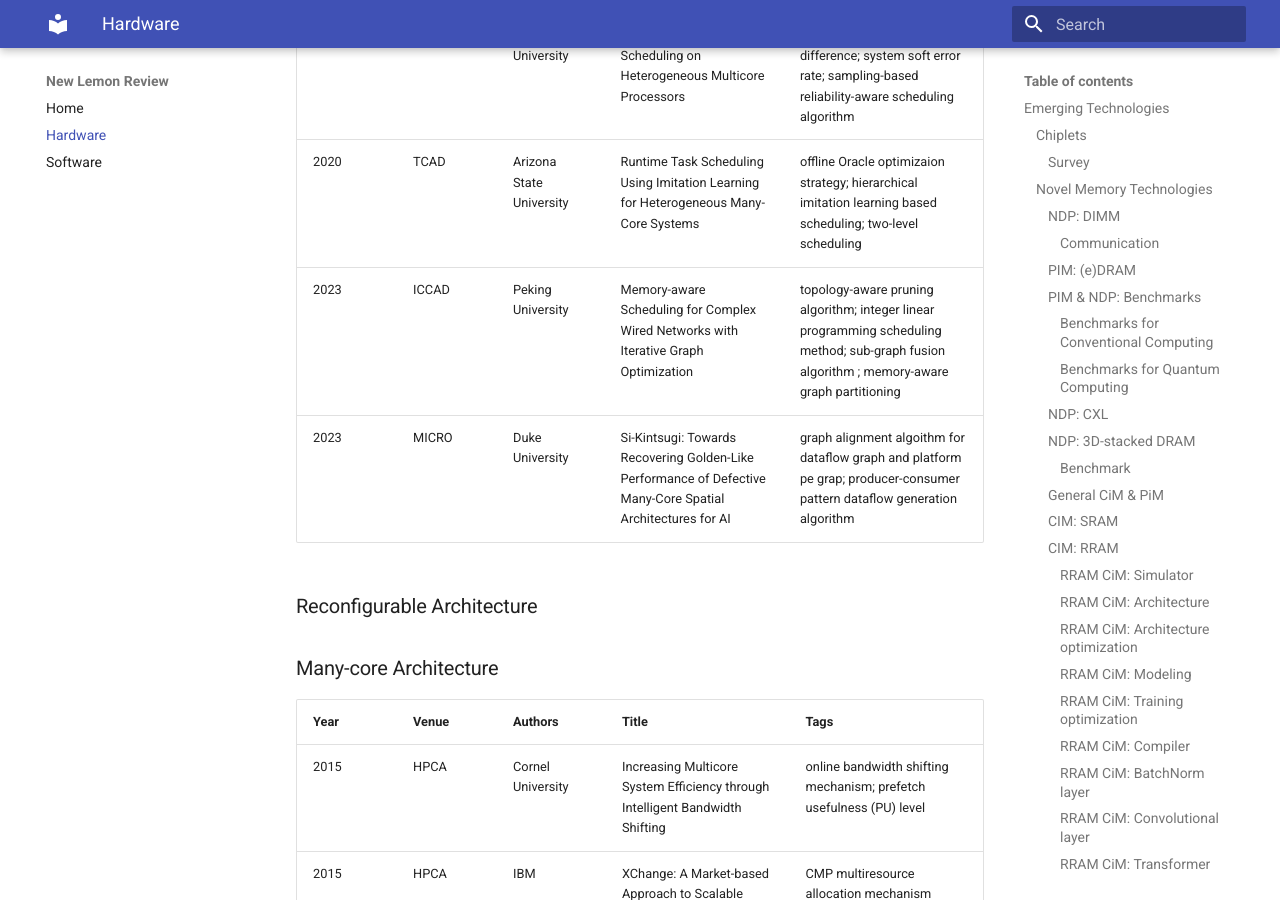
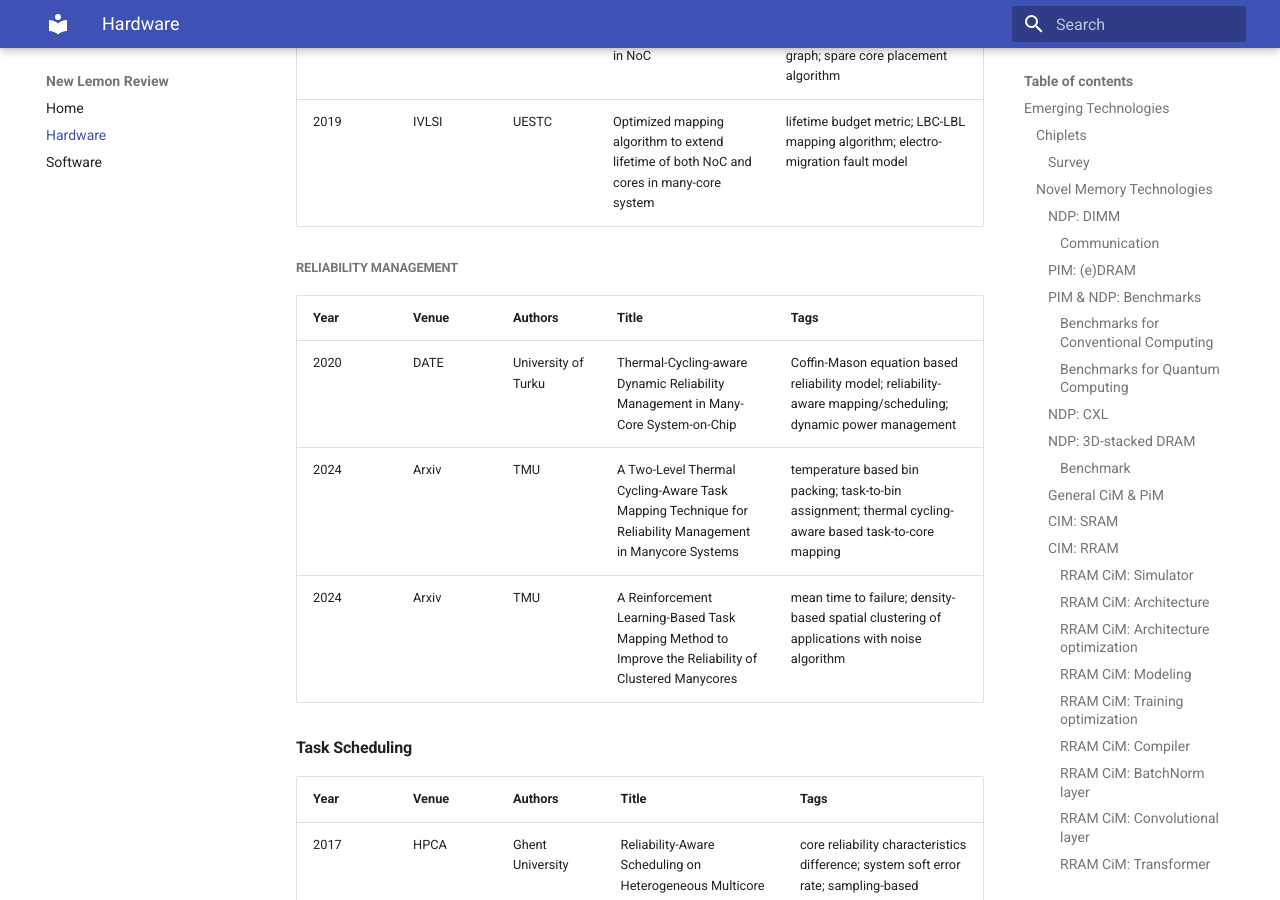
Before and after one commit to pku-lemonade/review, an MkDocs documentation site: the page built from docs/Hardware.md, in a window 1280 px wide and 900 px high, scrolled down 25069 px. Built offline with MkDocs 1.6.1 and Material for MkDocs 9.7.7, drawn with Linux system fonts in a browser that asks for light colours; some of the changed text lies outside the part shown.

Commit message:
Add papers about reliability management on manycore system and performance variation in HPC system. (#33)
* Add papers about physical effects on hardware performance.

* Add papers about fault tolerant memory architecture.

* Add papers about performance variation in HPC system.

---------

Co-authored-by: Feiyang Wu <42094053+jayfeather9@users.noreply.github.com>

```diff
--- a/docs/Hardware.md
+++ b/docs/Hardware.md
@@ -264,6 +264,14 @@
 | 2023 | HPCA | Tsinghua University | Baryon: Efficient Hybrid Memory Management with Compression and Sub-Blocking | stage area and selective commit for stable block; dual-format metadata scheme; cacheline-aligned compression and two-level replacements |
 | 2024 | SC | Tsinghua University | Hydrogen: Contention-Aware Hybrid Memory for Heterogeneous CPU-GPU Architectures | fast memory decoupled partitioning; token-based slow memory migration; epoch-based sampling method; consistent hashing based reconfiguration |
 
+#### Fault-Tolerant Architecture
+
+| Year | Venue | Authors | Title | Tags |
+|-|-|-|-|-|
+| 2009 | ICCD | NUS | The Salvage Cache: A fault-tolerant cache architecture for next-generation memory technologies | fault-bit protection for divisions; victim map based division replacement |
+| 2011 | CASES | UCSD | FFT-Cache: A Flexible Fault-Tolerant Cache Architecture for Ultra Low Voltage Operation | flexible defect map for faulty block; FDM configuration algorithm; non-functional lines minimization |
+
+
 #### Prefetcher
 
 ##### LLM Inference Prefetching
@@ -385,6 +393,14 @@
 | 2017 | SC | NIT | High-performance and energy-efficient fault-tolerance core mapping in NoC | weighted communication energy; placing unmapped vertices region; application core graph; spare core placement algorithm |
 | 2019 | IVLSI | UESTC | Optimized mapping algorithm to extend lifetime of both NoC and cores in many-core system | lifetime budget metric; LBC-LBL mapping algorithm; electro-migration fault model |
 
+##### Reliability Management
+
+| Year | Venue | Authors | Title | Tags |
+|-|-|-|-|-|
+| 2020 | DATE | University of Turku | Thermal-Cycling-aware Dynamic Reliability Management in Many-Core System-on-Chip | Coffin-Mason equation based reliability model; reliability-aware mapping/scheduling; dynamic power management |
+| 2024 | Arxiv | TMU | A Two-Level Thermal Cycling-Aware Task Mapping Technique for Reliability Management in Manycore Systems | temperature based bin packing; task-to-bin assignment; thermal cycling-aware based task-to-core mapping |
+| 2024 | Arxiv | TMU | A Reinforcement Learning-Based Task Mapping Method to Improve the Reliability of Clustered Manycores | mean time to failure; density-based spatial clustering of applications with noise algorithm |
+
 #### Task Scheduling
 
 | Year | Venue | Authors | Title | Tags |
@@ -467,6 +483,13 @@
 | 2022 | ASPLOS | NC State | ValueExpert: Exploring Value Patterns in GPU-accelerated Applications value-related inefficiencies | data value pattern recoginition; value flow graph; parallel intervals merging algorithm |
 | 2022 | SC | NC State | Graph Neural Networks Based Memory Inefficiency Detection Using Selective Sampling | dead store; silent store; silent load; assembly-level procedural control-flow embedding; dynamic value semantic embedding; relative positional encoding for different compilation options |
 
+#### Variation Impact
+
+| Year | Venue | Authors | Title | Tags |
+|-|-|-|-|-|
+| 2009 | HPCMP | UCSD | Measuring and Understanding Variation in Benchmark Performance | MPI communication variation; distribution of performance variation |
+| 2016 | SC | UNM | Understanding Performance Interference in Next-Generation HPC Systems | extreme value theory; bulk-synchronous parallel based modeling; gang/earliest deadline first scheduling |
+
 #### Stall Attribution
 
 | Year | Venue | Authors | Title | Tags |
@@ -497,3 +520,11 @@
 |-|-|-|-|-|
 | 2014 | DTIS | A Survey on Simulation-Based Fault Injection Tools for Complex Systems | runtime fault injection; compile-time fault injection |
 | 2024 | Arxiv | George Washington University | Algorithmic Strategies for Sustainable Reuse of Neural Network Accelerators with Permanent Faults | stack-at-0/1 faults; weight register fault; invertible scaling and shifting technique; elementary tile operations for mantissa fault |
+
+#### Physical Effects
+
+| Year | Venue | Authors | Title | Tags |
+|-|-|-|-|-|
+| 2004 | ICCAD | UCLA | A thermal-driven floorplanning algorithm for 3D ICs | combined bucket and 2D array; tile stack based model; horizontal and vertical heat flow analysis |
+| 2016 | IJHMT | UCR | Analysis of critical thermal issues in 3D integrated circuits | thermal hotspots; impact of thermal interface materials; power distribution; processor pitch and area |
+| 2019 | DAC | UCF | Noise Injection Adaption: End-to-End ReRAM Crossbar Non-ideal Effect Adaption for Neural Network Mapping | stuck-at-fault; crossbar wire resistance based IR drop; thermal noise model; shot noise; random telegraph noise |
```
Also changed, not shown: docs/Software.md (+6 -0 lines).
